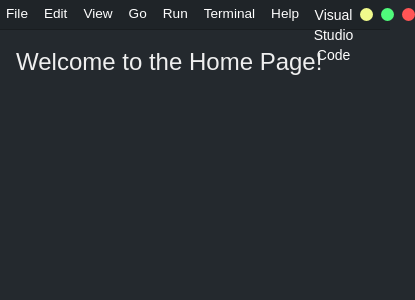
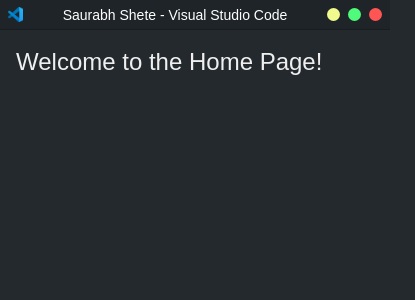
Before and after one commit to saurabh-shete/saurabh-shete-portfolio, a React (Vite) app: page / in a window 390 px wide. Shown: the top 300 px of the page, 415 px wide, since content can reach past the window. Built offline with nearby package versions, Linux system fonts and the light colour scheme.

Commit message:
fix: made design responsive

```diff
--- a/src/components/layout/navbar/index.jsx
+++ b/src/components/layout/navbar/index.jsx
@@ -8,7 +8,7 @@ const index = () => {
         alt="VS Code Logo"
         className="object-contain w-[15px] mr-auto"
       />
-      <div className="font-medium flex flex-1 items-center text-white text-[13.6px] mr-auto ml-[8px]">
+      <div className="hidden md:flex flex-1 items-center font-medium text-white text-[13.6px] mr-auto ml-[8px] text-center">
         <p className="mx-[8px] cursor-pointer">File</p>
         <p className="mx-[8px] cursor-pointer">Edit</p>
         <p className="mx-[8px] cursor-pointer">View</p>
@@ -17,11 +17,11 @@ const index = () => {
         <p className="mx-[8px] cursor-pointer">Terminal</p>
         <p className="mx-[8px] cursor-pointer">Help</p>
       </div>
-      <div className="text-sm font-medium flex-1 text-white text-center">
+      <div className="text-sm font-medium text-center block grow-[4] text-white md:grow">
         Saurabh Shete - Visual Studio Code
       </div>
-      <div className="flex flex-1">
-        <div className="h-[13px] w-[13px] rounded-full bg-[#f1fa8c] ml-auto" />
+      <div className="flex flex-1 items-center justify-end ml-auto">
+        <div className="h-[13px] w-[13px] rounded-full bg-[#f1fa8c]" />
         <div className="h-[13px] w-[13px] rounded-full bg-[#50fa7b] ml-[8px]" />
         <div className="h-[13px] w-[13px] rounded-full bg-[#f55] ml-[8px]" />
       </div>
```
